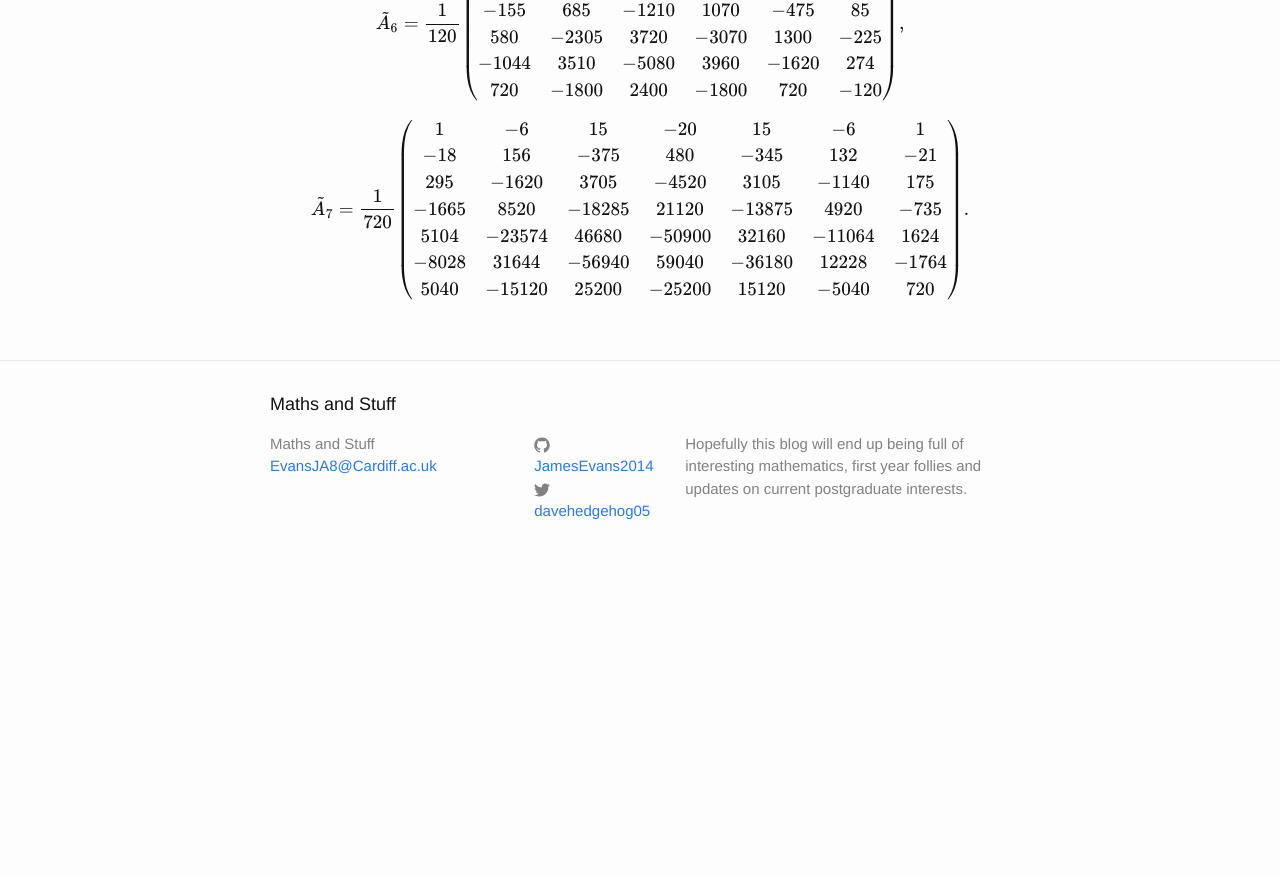
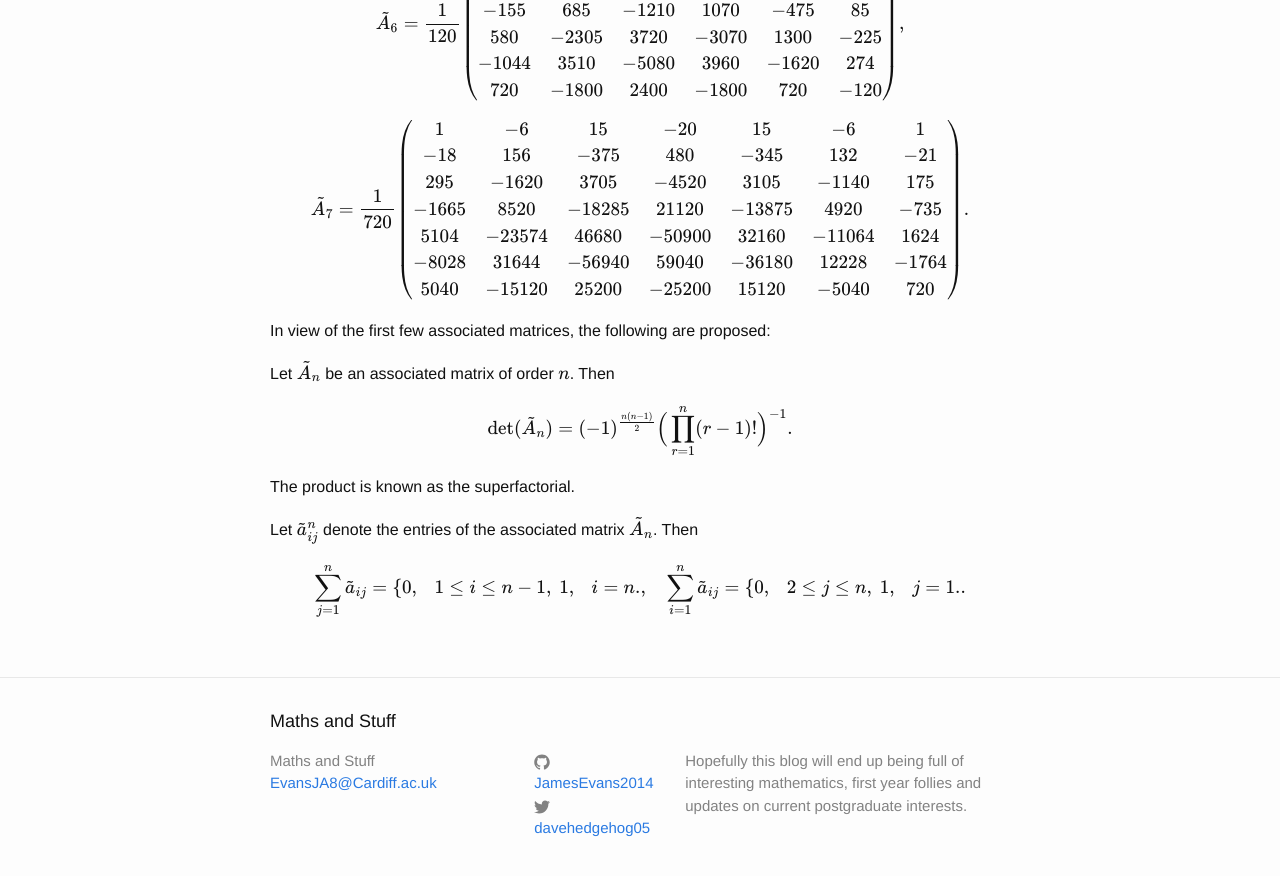
Before and after one commit to JamesEvans2014/JamesEvans2014.github.io, a Jekyll site: the page built from _posts/2014-10-25-Stirling-Matrices-Part-2.md, in a window 1280 px wide and 900 px high, scrolled down 664 px. Shown: the top 876 px of the window. Built offline with Jekyll 4.4.1, drawn with Linux system fonts in a browser that asks for light colours; formulas are drawn with MathJax 3; before the commit the page ends 1247 px from its top, so only the background shows below that.

Commit message:
Update 2014-10-25-Stirling-Matrices-Part-2.md

```diff
--- a/_posts/2014-10-25-Stirling-Matrices-Part-2.md
+++ b/_posts/2014-10-25-Stirling-Matrices-Part-2.md
@@ -24,3 +24,19 @@ Although time consuming and costly, inverting the matrix \\(A_n\\) unveils some
 \\[
 \tilde {A}_7=\frac {1}{720}\begin {pmatrix} 1 & -6 & 15 & -20 & 15 & -6 & 1 \\\ -18 & 156 & -375 & 480  & -345 & 132 & -21\\\ 295 & -1620 & 3705 & -4520 & 3105 & -1140 & 175 \\\ -1665 & 8520 & -18285 & 21120 & -13875 & 4920 & -735 \\\ 5104 & -23574 & 46680 & -50900 & 32160 & -11064 & 1624 \\\ -8028 & 31644 & -56940 & 59040 & -36180 & 12228 & -1764 \\\ 5040 & -15120 & 25200 & -25200 & 15120 & -5040 & 720 \end {pmatrix}.
 \\]
+
+In view of the first few associated matrices, the following are proposed:
+
+Let \\(\tilde {A}_n\\) be an associated matrix of order \\(n\\). Then
+\\[
+\det (\tilde {A}\_n)=(-1)^{\frac {n(n-1)}{2}}\Big ( \prod\_{r=1}^n(r-1)!\Big )^{-1}.
+\\]
+The product is known as the superfactorial.
+
+Let \\(\tilde {a}^n\_{ij}\\) denote the entries of the associated matrix \\(\tilde {A}_n\\). Then
+\\[
+\begin {equation}
+\sum\_{j=1}^n\tilde {a}\_{ij}= \begin {cases} 0,\ \ \ 1\leq i\leq n-1,\\ 1,\ \ \ i=n.\end {cases},\ \ \
+\sum\_{i=1}^n\tilde {a}\_{ij}= \begin {cases} 0,\ \ \ 2\leq j\leq n,\\ 1,\ \ \ j=1.\end {cases}.
+\end {equation}
+\\]
```
